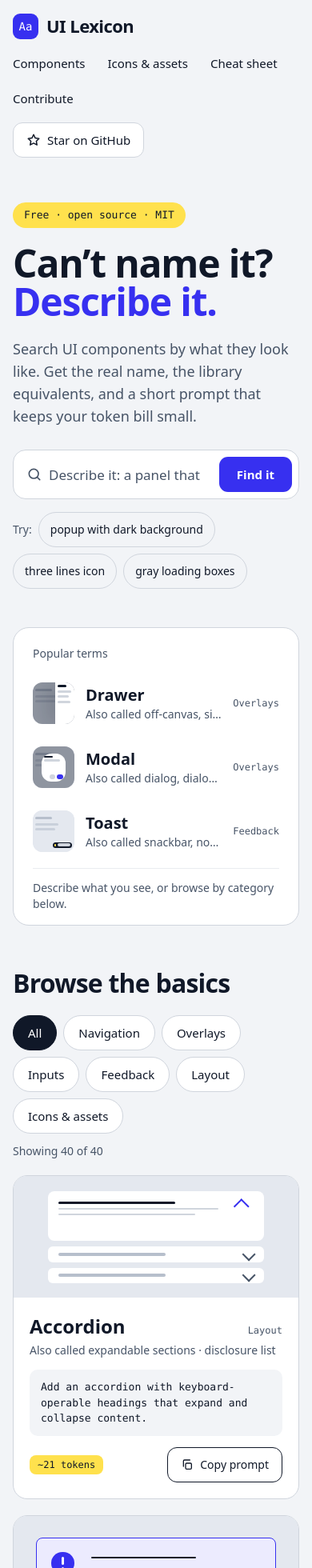
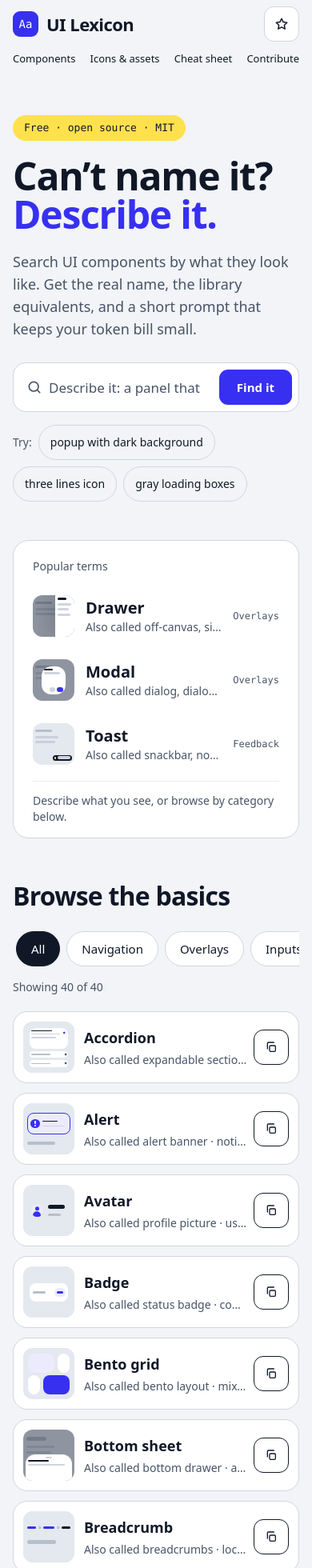
Before and after one commit to JenxxAI/cmt-lexicon, a Next.js app: page / in a window 390 px wide. Shown: the top 1960 px of the page at 80% size. Built offline with nearby package versions, Linux system fonts and the light colour scheme.

Commit message:
Compact mobile layouts while preserving desktop rendering

```diff
--- a/src/app/assets/page.tsx
+++ b/src/app/assets/page.tsx
@@ -51,8 +51,8 @@ export default function AssetsPage() {
         <section id="icon-names" aria-labelledby="icon-names-heading" className="mt-12">
           <h2 id="icon-names-heading" className="font-display text-3xl font-semibold">One idea, different icon names</h2>
           <p className="mt-3 max-w-2xl text-body">These are React component names, including the Icon suffix where required. The small drawings represent each idea; each library has its own artwork.</p>
-          <div className="mt-5 overflow-hidden rounded-[18px] border border-rule bg-surface">
-            <table className="w-full table-fixed border-collapse text-left text-xs sm:text-sm">
+          <div tabIndex={0} role="region" aria-label="Icon names by library, horizontally scrollable" className="mt-5 overflow-x-auto rounded-[18px] border border-rule bg-surface">
+            <table className="w-full min-w-[720px] sm:min-w-0 table-fixed border-collapse text-left text-xs sm:text-sm">
               <caption className="border-b border-rule p-4 text-left text-sm text-muted">Common icon names. Verified against official documentation and source on {assets.verifiedOn}.</caption>
               <thead className="bg-paper">
                 <tr>
@@ -68,7 +68,7 @@ export default function AssetsPage() {
                       <span className="mt-2 block font-semibold">{icon.name}</span>
                       <span className="mt-1 block text-muted">{icon.looksLike}</span>
                     </th>
-                    {assets.libraries.map((library) => <td key={library.id} className="break-all p-2 font-mono sm:p-4">{icon.names[library.id]}</td>)}
+                    {assets.libraries.map((library) => <td key={library.id} className="whitespace-nowrap p-2 font-mono sm:p-4">{icon.names[library.id]}</td>)}
                   </tr>
                 ))}
               </tbody>
--- a/src/app/components/[id]/page.tsx
+++ b/src/app/components/[id]/page.tsx
@@ -37,7 +37,11 @@ export default async function ComponentPage({ params }: { params: Promise<Params
   const tabs: CodeTab[] = [
     entry.snippets.html ? { id: "html", label: "HTML", code: entry.snippets.html } : null,
     entry.snippets.reactTailwind
-      ? { id: "react", label: "React + Tailwind", code: entry.snippets.reactTailwind }
+      ? {
+          id: "react",
+          label: entry.snippets.reactTailwind.includes("@/components/ui") ? "React (shadcn/ui)" : "React + Tailwind",
+          code: entry.snippets.reactTailwind,
+        }
       : null,
     entry.snippets.vue ? { id: "vue", label: "Vue", code: entry.snippets.vue } : null,
   ].filter((tab): tab is CodeTab => tab !== null);
@@ -61,9 +65,10 @@ export default async function ComponentPage({ params }: { params: Promise<Params
           </span>
         </nav>
 
-        <div className="flex flex-wrap items-start gap-10 pt-3">
+        <div className="flex flex-wrap items-start gap-10 pt-3 max-lg:flex-col max-lg:flex-nowrap max-lg:items-stretch max-lg:gap-5">
           {/* Left: the vocabulary */}
-          <div className="min-w-0 flex-[1_1_520px]">
+          <div className="min-w-0 flex-[1_1_520px] max-lg:contents">
+            <div className="max-lg:order-1 max-lg:min-w-0 max-lg:w-full">
               <p className="font-mono text-[13px] uppercase text-muted">{CATEGORIES[entry.category]}</p>
               <h1 className="mt-1.5 font-display text-6xl font-bold leading-none tracking-tight sm:text-7xl">
                 {entry.name}
@@ -82,7 +87,8 @@ export default async function ComponentPage({ params }: { params: Promise<Params
               </div>
 
               <p className="mt-6 max-w-[560px] text-[19px] text-body">{entry.definition}</p>
-
+            </div>
+            <div className="max-lg:order-5 max-lg:min-w-0 max-lg:w-full">
               <h2 className="mt-9 font-display text-[22px] font-semibold">How people describe it</h2>
               <ul className="mt-3 flex flex-wrap gap-2.5">
                 {entry.looksLike.map((phrase) => (
@@ -165,9 +171,11 @@ export default async function ComponentPage({ params }: { params: Promise<Params
                 </>
               )}
             </div>
+          </div>
 
           {/* Right: see it, prompt it, code it */}
-          <div className="flex min-w-0 flex-[1_1_460px] flex-col gap-5">
+          <div className="flex min-w-0 flex-[1_1_460px] flex-col gap-5 max-lg:contents">
+            <div className="max-lg:order-3 max-lg:min-w-0 max-lg:w-full">
               {entry.id === "drawer" || entry.id === "modal" || entry.id === "popover" || entry.id === "toast" ? (
                 <LivePreview id={entry.id} />
               ) : (
@@ -177,8 +185,13 @@ export default async function ComponentPage({ params }: { params: Promise<Params
                   </div>
                 </section>
               )}
+            </div>
+            <div className="max-lg:order-2 max-lg:min-w-0 max-lg:w-full">
               <PromptPanel short={entry.prompts.short} detailed={entry.prompts.detailed} />
+            </div>
+            <div className="min-w-0 max-lg:order-4 max-lg:w-full">
               <CodeTabs tabs={tabs} />
+            </div>
           </div>
         </div>
 
--- a/src/components/ComponentCard.tsx
+++ b/src/components/ComponentCard.tsx
@@ -7,29 +7,31 @@ import { Preview } from "./previews";
 
 export function ComponentCard({ entry }: { entry: EntrySummary }) {
   return (
-    <article className="relative flex h-full flex-col overflow-hidden rounded-[18px] border border-rule bg-surface transition-shadow focus-within:shadow-md hover:shadow-md">
-      <div className="h-[152px]" aria-hidden="true">
+    <article className="relative flex h-full flex-col max-sm:flex-row max-sm:items-center max-sm:gap-3 max-sm:p-3 overflow-hidden rounded-[18px] border border-rule bg-surface transition-shadow focus-within:shadow-md hover:shadow-md">
+      <div className="h-[152px] max-sm:size-16 max-sm:shrink-0 max-sm:overflow-hidden max-sm:rounded-xl" aria-hidden="true">
         <Preview id={entry.id} />
       </div>
-      <div className="flex flex-1 flex-col p-5">
-        <div className="flex items-baseline justify-between gap-3">
-          <h3 className="font-display text-2xl font-semibold">
-            {/* Stretched link: the whole card is clickable, the copy button sits above it. */}
-            <Link href={`/components/${entry.id}/`} className="after:absolute after:inset-0">
-              {entry.name}
-            </Link>
-          </h3>
-          <span className="shrink-0 font-mono text-xs text-muted">{CATEGORIES[entry.category]}</span>
+      <div className="flex flex-1 flex-col p-5 max-sm:min-w-0 max-sm:flex-row max-sm:items-center max-sm:gap-2 max-sm:p-0">
+        <div className="max-sm:min-w-0 max-sm:flex-1 sm:contents">
+          <div className="flex items-baseline justify-between gap-3">
+            <h3 className="font-display text-2xl font-semibold max-sm:min-w-0 max-sm:text-lg">
+              {/* Stretched link: the whole card is clickable, the copy button sits above it. */}
+              <Link href={`/components/${entry.id}/`} className="after:absolute after:inset-0">
+                <span className="max-sm:block max-sm:truncate">{entry.name}</span>
+              </Link>
+            </h3>
+            <span className="max-sm:hidden shrink-0 font-mono text-xs text-muted">{CATEGORIES[entry.category]}</span>
+          </div>
+          <p className="mt-1 text-sm text-muted max-sm:truncate">Also called {entry.aliases.slice(0, 3).join(" · ")}</p>
         </div>
-        <p className="mt-1 text-sm text-muted">Also called {entry.aliases.slice(0, 3).join(" · ")}</p>
-        <p className="mt-3.5 rounded-[10px] bg-paper px-3.5 py-3 font-mono text-[13px] leading-normal">
+        <p className="max-sm:hidden mt-3.5 rounded-[10px] bg-paper px-3.5 py-3 font-mono text-[13px] leading-normal">
           {entry.shortPrompt}
         </p>
-        <div className="mt-auto flex items-center justify-between gap-3 pt-3.5">
-          <span className="rounded-lg bg-hi px-2.5 py-1 font-mono text-xs font-medium">
+        <div className="mt-auto flex items-center justify-between gap-3 pt-3.5 max-sm:mt-0 max-sm:shrink-0 max-sm:pt-0">
+          <span className="max-sm:hidden rounded-lg bg-hi px-2.5 py-1 font-mono text-xs font-medium">
             ~{estimateTokens(entry.shortPrompt)} tokens
           </span>
-          <CopyButton text={entry.shortPrompt} className="relative z-10" />
+          <CopyButton compactOnMobile text={entry.shortPrompt} className="relative z-10" />
         </div>
       </div>
     </article>
--- a/src/components/CopyButton.tsx
+++ b/src/components/CopyButton.tsx
@@ -10,6 +10,7 @@ type Props = {
   /** Show only the icon (the label is still the accessible name). */
   iconOnly?: boolean;
   className?: string;
+  compactOnMobile?: boolean;
 };
 
 const VARIANTS = {
@@ -18,7 +19,7 @@ const VARIANTS = {
   ghost: "border-transparent text-rule hover:bg-ink px-3 text-sm",
 } as const;
 
-export function CopyButton({ text, label = "Copy prompt", variant = "outline", iconOnly = false, className = "" }: Props) {
+export function CopyButton({ text, label = "Copy prompt", variant = "outline", iconOnly = false, compactOnMobile = false, className = "" }: Props) {
   const [copied, setCopied] = useState(false);
   const timer = useRef<number | undefined>(undefined);
 
@@ -50,11 +51,11 @@ export function CopyButton({ text, label = "Copy prompt", variant = "outline", i
       <button
         type="button"
         onClick={copy}
-        aria-label={iconOnly ? label : undefined}
-        className={`inline-flex min-h-11 items-center justify-center gap-2 rounded-xl border ${VARIANTS[variant]} ${iconOnly ? "min-w-11" : ""} ${className}`}
+        aria-label={iconOnly || compactOnMobile ? label : undefined}
+        className={`inline-flex min-h-11 items-center justify-center gap-2 rounded-xl border ${VARIANTS[variant]} ${iconOnly ? "min-w-11" : ""} ${compactOnMobile ? "max-sm:min-w-11 max-sm:px-0" : ""} ${className}`}
       >
         <Icon className="size-4" />
-        {iconOnly ? null : copied ? "Copied" : label}
+        {iconOnly ? null : <span className={compactOnMobile ? "max-sm:hidden" : undefined}>{copied ? "Copied" : label}</span>}
       </button>
       <span role="status" className="sr-only">
         {copied ? "Copied to clipboard" : ""}
--- a/src/components/Explorer.tsx
+++ b/src/components/Explorer.tsx
@@ -12,7 +12,7 @@ import { Preview } from "./previews";
 
 const EXAMPLES = ["popup with dark background", "three lines icon", "gray loading boxes"];
 
-const chip = "min-h-11 rounded-full border px-[18px] text-[15px] font-medium";
+const chip = "max-sm:shrink-0 max-sm:whitespace-nowrap min-h-11 rounded-full border px-[18px] text-[15px] font-medium";
 
 export function Explorer({ entries }: { entries: EntrySummary[] }) {
   const [query, setQuery] = useState("");
@@ -161,7 +161,7 @@ export function Explorer({ entries }: { entries: EntrySummary[] }) {
           <h2 id="browse-heading" className="font-display text-[32px] font-bold tracking-tight">
             Browse the basics
           </h2>
-          <div role="group" aria-label="Filter by category" className="flex flex-wrap gap-2">
+          <div role="group" aria-label="Filter by category" className="flex flex-wrap gap-2 max-sm:w-full max-sm:flex-nowrap max-sm:overflow-x-auto max-sm:p-1">
             {(["all", ...categories] as const).map((id) => {
               const active = category === id;
               return (
@@ -187,7 +187,7 @@ export function Explorer({ entries }: { entries: EntrySummary[] }) {
         </p>
 
         {visible.length > 0 ? (
-          <ul className="mt-5 grid gap-5 sm:grid-cols-2 lg:grid-cols-3">
+          <ul className="mt-5 grid grid-cols-1 gap-3 sm:gap-5 sm:grid-cols-2 lg:grid-cols-3">
             {visible.map((entry) => (
               <li key={entry.id}>
                 <ComponentCard entry={entry} />
--- a/src/components/Header.tsx
+++ b/src/components/Header.tsx
@@ -6,8 +6,8 @@ const navLink = "inline-flex min-h-11 items-center hover:text-accent";
 
 export function Header() {
   return (
-    <header className="flex flex-wrap items-center justify-between gap-x-4 gap-y-2 py-4">
-      <Link href="/" className="flex items-center gap-2.5" aria-label={`${SITE.name} home`}>
+    <header className="flex flex-wrap items-center justify-between gap-x-4 gap-y-2 py-4 max-sm:grid max-sm:grid-cols-[1fr_auto] max-sm:gap-y-0 max-sm:py-2">
+      <Link href="/" className="flex items-center gap-2.5 max-sm:min-h-11" aria-label={`${SITE.name} home`}>
         <span
           aria-hidden="true"
           className="grid size-8 place-items-center rounded-[9px] bg-accent font-mono text-sm font-medium text-white"
@@ -17,7 +17,7 @@ export function Header() {
         <span className="font-display text-[22px] font-bold tracking-tight">{SITE.name}</span>
       </Link>
 
-      <nav aria-label="Main" className="flex flex-wrap items-center gap-x-7 text-[15px] font-medium">
+      <nav aria-label="Main" className="flex flex-wrap items-center gap-x-7 text-[15px] font-medium max-sm:col-span-2 max-sm:row-start-2 max-sm:flex-nowrap max-sm:justify-between max-sm:gap-x-2 max-sm:text-[13px]">
         <Link href="/#browse" className={navLink}>
           Components
         </Link>
@@ -34,10 +34,11 @@ export function Header() {
 
       <a
         href={SITE.repoUrl}
-        className="inline-flex min-h-11 items-center gap-2 rounded-xl border border-rule bg-surface px-4 text-[15px] font-medium hover:border-ink"
+        aria-label="Star on GitHub"
+        className="inline-flex min-h-11 items-center gap-2 rounded-xl border border-rule bg-surface px-4 text-[15px] font-medium hover:border-ink max-sm:col-start-2 max-sm:row-start-1 max-sm:w-11 max-sm:justify-center max-sm:px-0"
       >
         <StarIcon className="size-[18px]" />
-        Star on GitHub
+        <span className="max-sm:hidden">Star on GitHub</span>
       </a>
     </header>
   );
```
Lines whose indentation alone changed are shown as unchanged.
